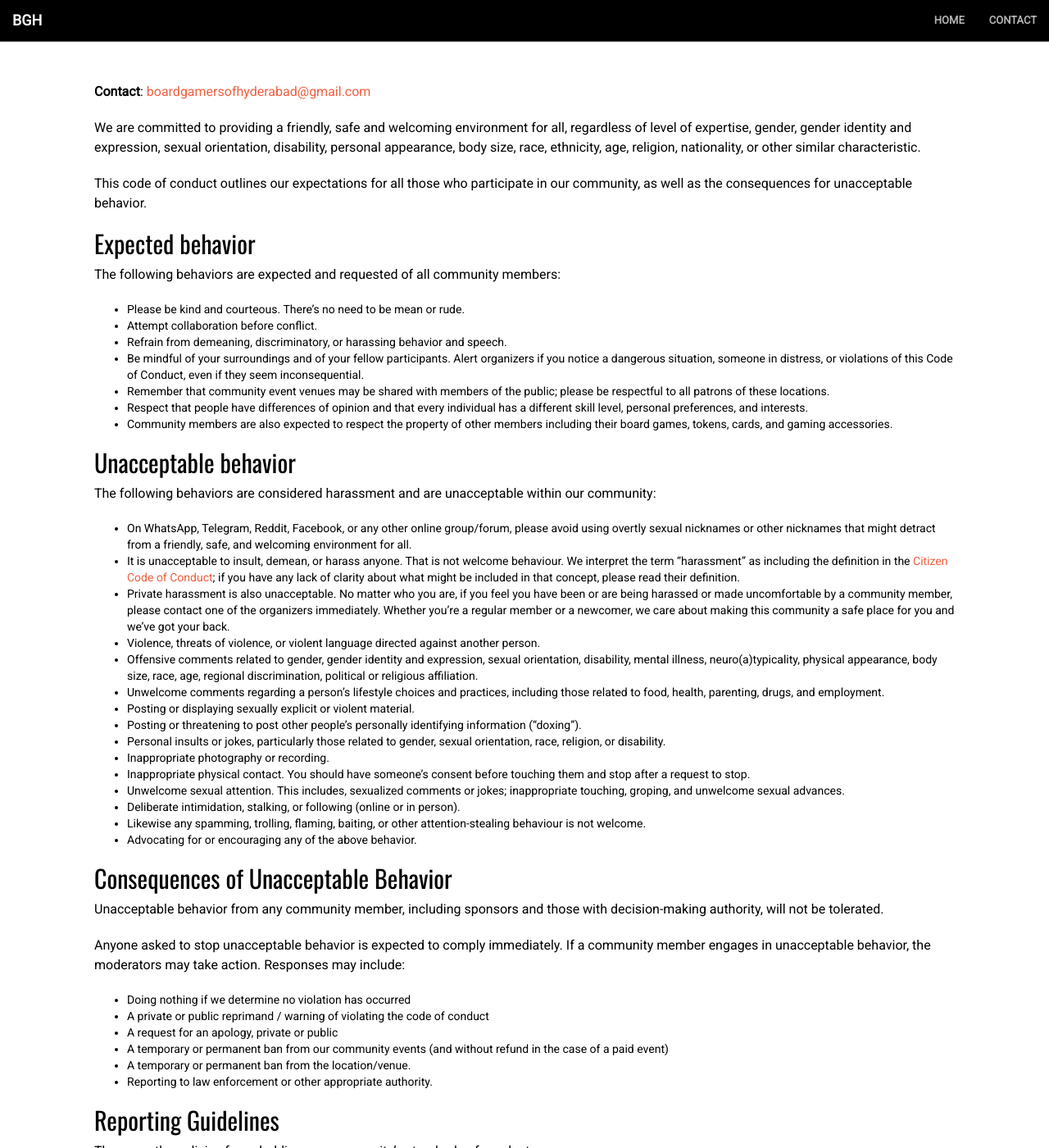
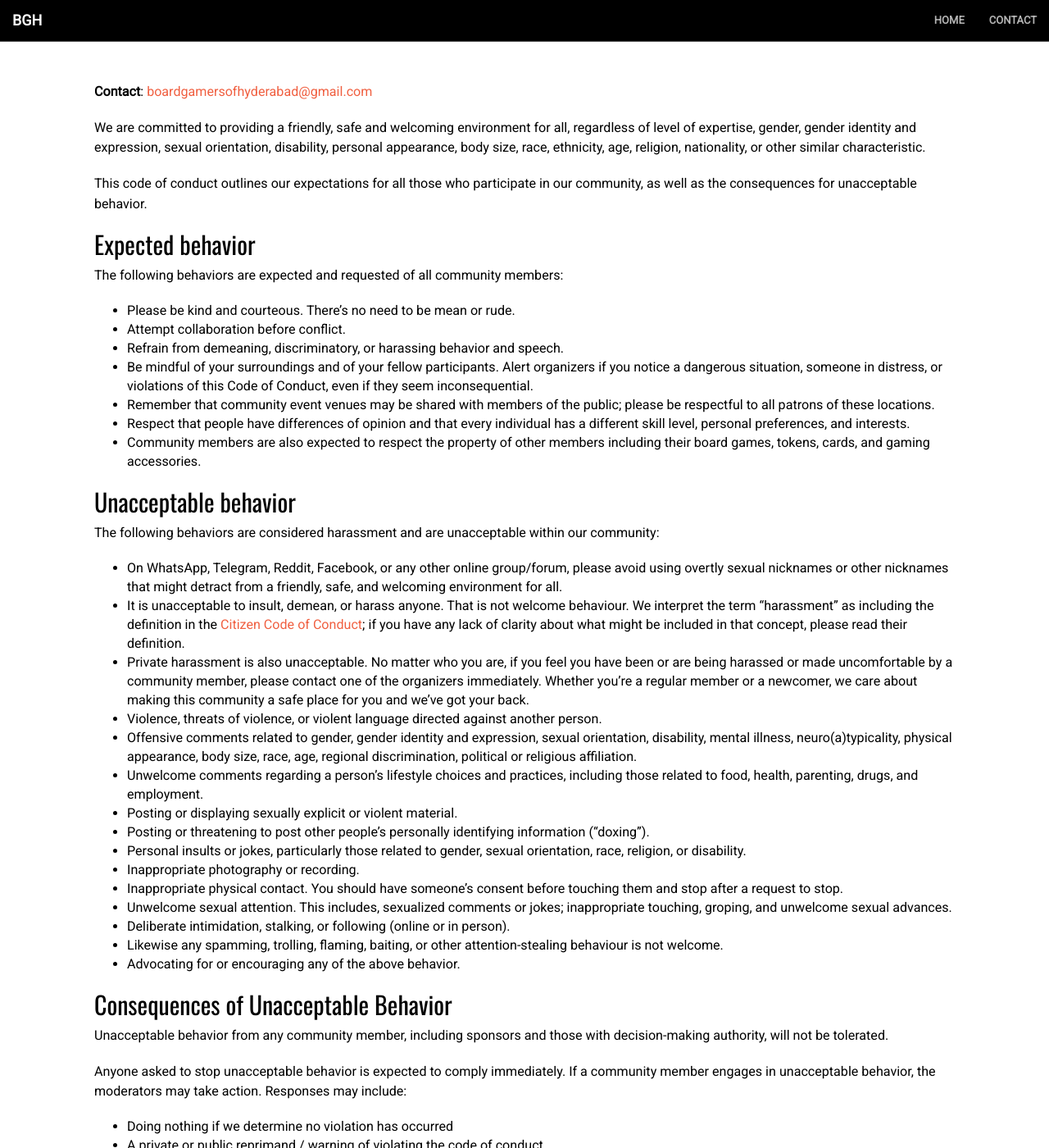
Before and after one commit to boardgamersofhyderabad/boardgamersofhyderabad.github.io, a Jekyll site: the page built from conduct.md, in a window 1280 px wide and 1400 px high. Shown: the whole window at 82% size. Built offline with Jekyll 4.4.1, drawn with Linux system fonts in a browser that asks for light colours; nearby versions of some CDN libraries.

Commit message:
Update coc.html

```diff
--- a/_layouts/coc.html
+++ b/_layouts/coc.html
@@ -16,5 +16,5 @@
   {% endfor %}
   {% include scripts.html %}
 </body>
-<style>.affix-top{background-color:black;color:white;}</style>
+<style>.affix-top{background-color:black;color:white;}p,li{font-size:1.15em;}</style>
 </html>
```
